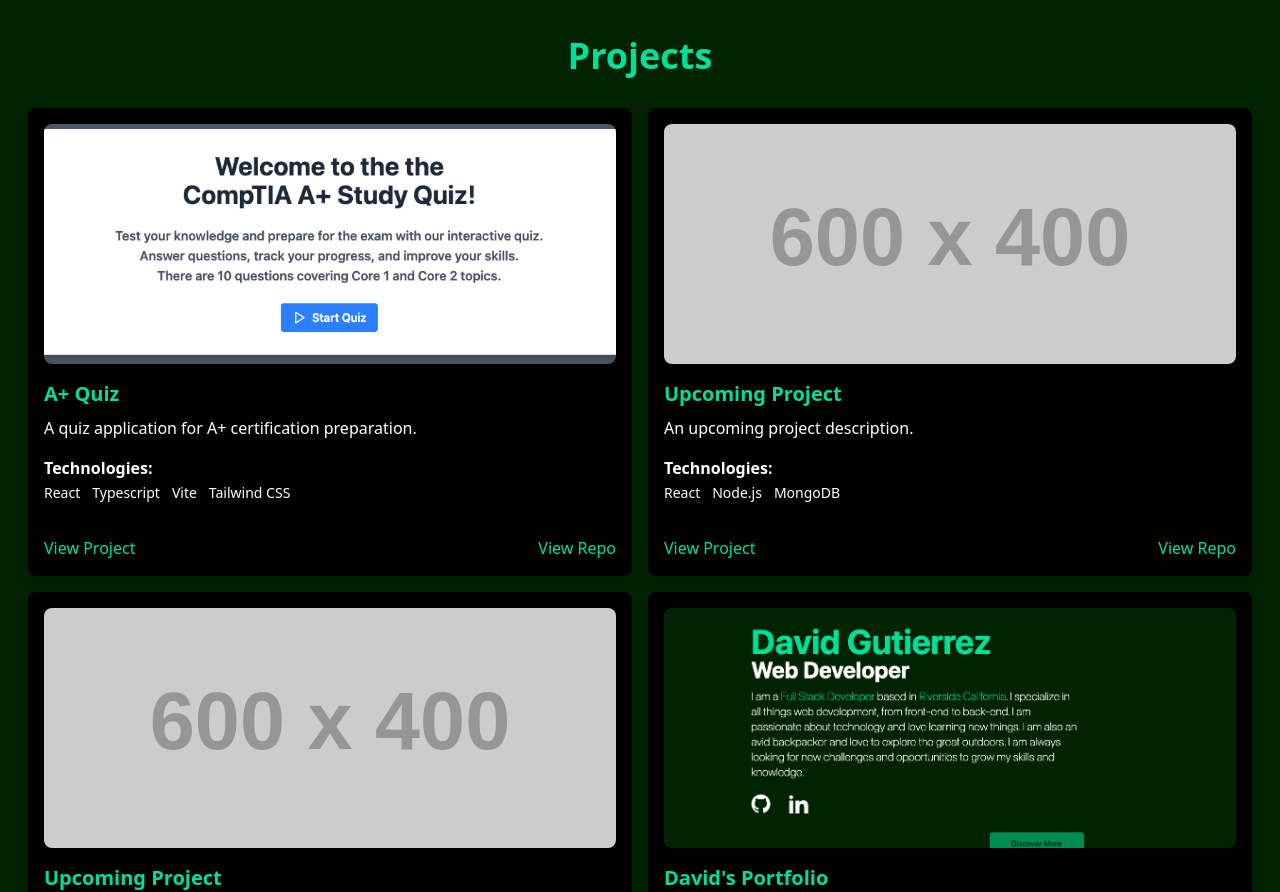
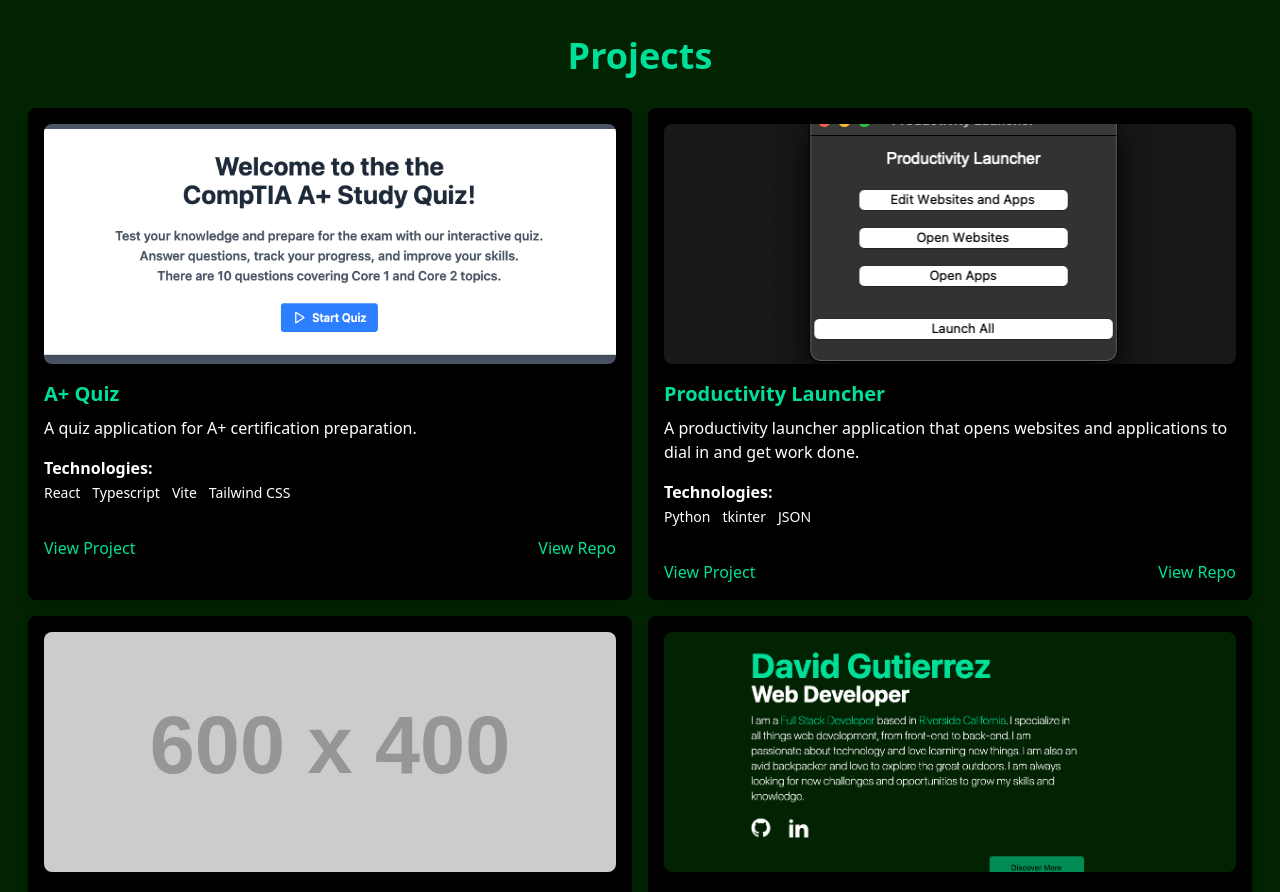
Before and after one commit to DavidDontKnow/davidPort2025, a React (Vite) app: page / in a window 1280 px wide. Shown: the part 1960-2852 px from the top of the page. Built offline with nearby package versions, Linux system fonts and the light colour scheme.

Commit message:
project 2

```diff
--- a/src/data/projects.ts
+++ b/src/data/projects.ts
@@ -1,5 +1,6 @@
 import { Project } from "../types/projectTypes";
 import projectOne from "../assets/images/APlusQuiz.png";
+import projectTwo from "../assets/images/ProductivityLauncher.png";
 import projectFour from "../assets/images/DaveedDev.png";
 
 export const PROJECTS: Project[] = [
@@ -14,12 +15,13 @@ export const PROJECTS: Project[] = [
   },
   {
     id: 2,
-    title: "Upcoming Project",
-    description: "An upcoming project description.",
-    technologies: ["React", "Node.js", "MongoDB"],
-    image: "https://placehold.co/600x400",
-    link: "https://example.com/project2",
-    repo: "https://github.com",
+    title: "Productivity Launcher",
+    description:
+      "A productivity launcher application that opens websites and applications to dial in and get work done.",
+    technologies: ["Python", "tkinter", "JSON"],
+    image: projectTwo,
+    link: "https://github.com/DavidDontKnow/productivityLauncher",
+    repo: "https://github.com/DavidDontKnow/productivityLauncher",
   },
   {
     id: 3,
```
Also changed, not shown: src/assets/images/productivityLauncher.png (added).
